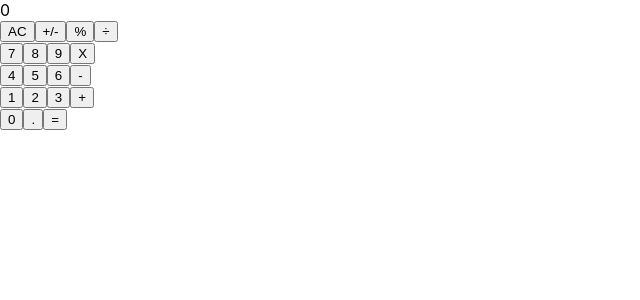
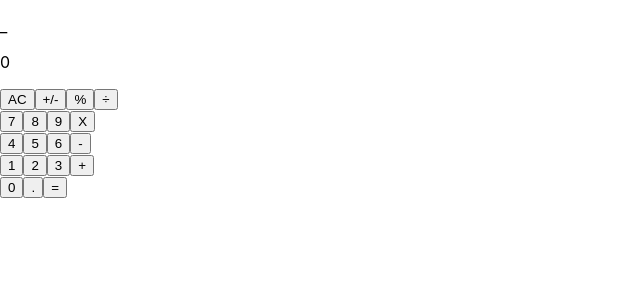
Before and after one commit to abeidahmed/react-calculator, a React (Create React App) app: page / in a window 1280 px wide. Shown: the top 300 px of the page, without its empty margins (0-640 px from the left). Built offline with nearby package versions, Linux system fonts and the light colour scheme.

Commit message:
Show user typed number

```diff
--- a/src/components/App.js
+++ b/src/components/App.js
@@ -22,7 +22,7 @@ class App extends React.Component {
 
     return (
       <div>
-        <Display result={total || next || '0'} />
+        <Display result={total || '0'} input={next || '_'} />
         <ButtonPanel clickHandle={(btnName) => this.handleClick(btnName)} />
         <span style={{ display: 'none' }}>{operation}</span>
       </div>
--- a/src/components/Display.js
+++ b/src/components/Display.js
@@ -1,12 +1,18 @@
 import React from 'react';
 import PropTypes from 'prop-types';
 
-export default function Display({ result }) {
-  return <div>{result}</div>;
+export default function Display({ result, input }) {
+  return (
+    <div>
+      <p>{input}</p>
+      <p>{result}</p>
+    </div>
+  );
 }
 
 Display.propTypes = {
   result: PropTypes.string,
+  input: PropTypes.string.isRequired,
 };
 
 Display.defaultProps = {
```
